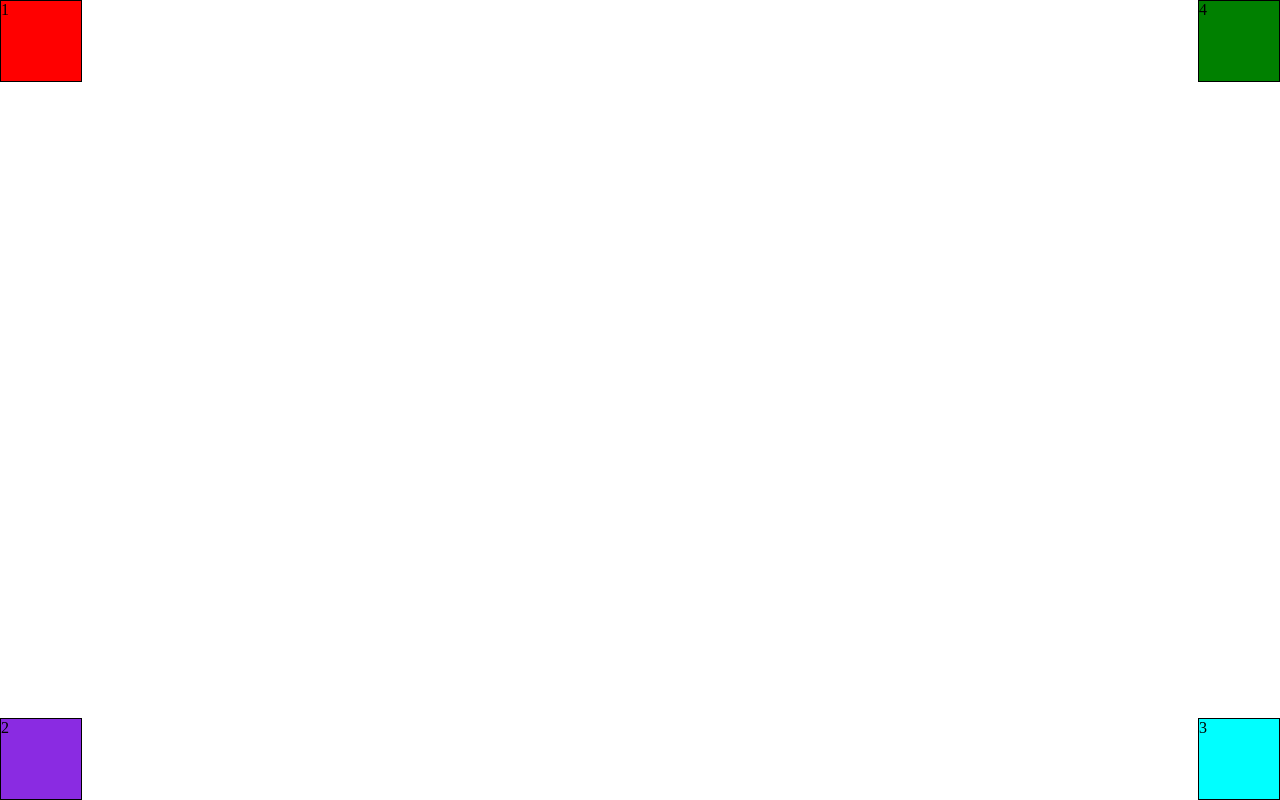
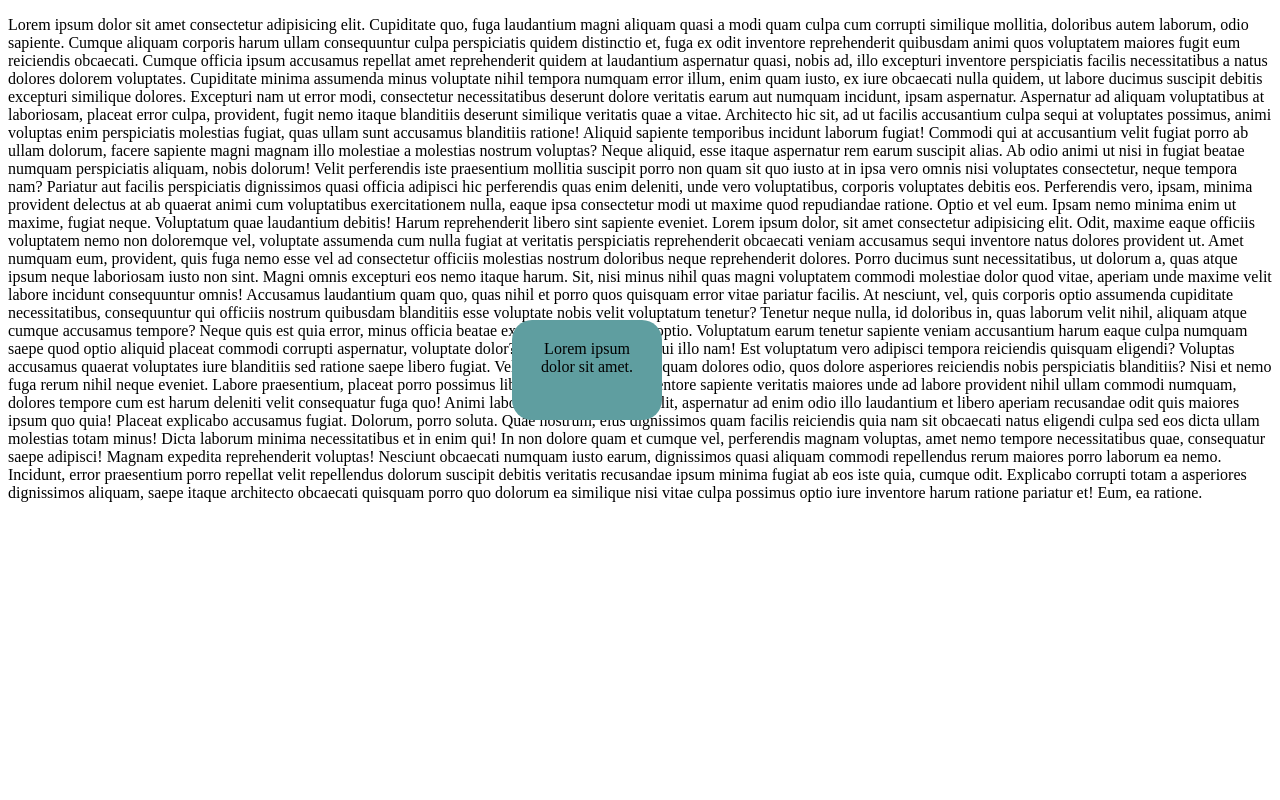
Before and after one commit to PolinaSmir/table-html, a plain HTML site: page index.html in a window 1280 px wide. Drawn offline with Linux system fonts and the light colour scheme.

Commit message:
Practice annoying message

```diff
--- a/index.html
+++ b/index.html
@@ -7,9 +7,81 @@
     <link rel="stylesheet" href="style.css" />
   </head>
   <body>
-    <div class="box1">1</div>
-    <div class="box2">2</div>
-    <div class="box3">3</div>
-    <div class="box4">4</div>
+    <p>
+      Lorem ipsum dolor sit amet consectetur adipisicing elit. Cupiditate quo,
+      fuga laudantium magni aliquam quasi a modi quam culpa cum corrupti
+      similique mollitia, doloribus autem laborum, odio sapiente. Cumque aliquam
+      corporis harum ullam consequuntur culpa perspiciatis quidem distinctio et,
+      fuga ex odit inventore reprehenderit quibusdam animi quos voluptatem
+      maiores fugit eum reiciendis obcaecati. Cumque officia ipsum accusamus
+      repellat amet reprehenderit quidem at laudantium aspernatur quasi, nobis
+      ad, illo excepturi inventore perspiciatis facilis necessitatibus a natus
+      dolores dolorem voluptates. Cupiditate minima assumenda minus voluptate
+      nihil tempora numquam error illum, enim quam iusto, ex iure obcaecati
+      nulla quidem, ut labore ducimus suscipit debitis excepturi similique
+      dolores. Excepturi nam ut error modi, consectetur necessitatibus deserunt
+      dolore veritatis earum aut numquam incidunt, ipsam aspernatur. Aspernatur
+      ad aliquam voluptatibus at laboriosam, placeat error culpa, provident,
+      fugit nemo itaque blanditiis deserunt similique veritatis quae a vitae.
+      Architecto hic sit, ad ut facilis accusantium culpa sequi at voluptates
+      possimus, animi voluptas enim perspiciatis molestias fugiat, quas ullam
+      sunt accusamus blanditiis ratione! Aliquid sapiente temporibus incidunt
+      laborum fugiat! Commodi qui at accusantium velit fugiat porro ab ullam
+      dolorum, facere sapiente magni magnam illo molestiae a molestias nostrum
+      voluptas? Neque aliquid, esse itaque aspernatur rem earum suscipit alias.
+      Ab odio animi ut nisi in fugiat beatae numquam perspiciatis aliquam, nobis
+      dolorum! Velit perferendis iste praesentium mollitia suscipit porro non
+      quam sit quo iusto at in ipsa vero omnis nisi voluptates consectetur,
+      neque tempora nam? Pariatur aut facilis perspiciatis dignissimos quasi
+      officia adipisci hic perferendis quas enim deleniti, unde vero
+      voluptatibus, corporis voluptates debitis eos. Perferendis vero, ipsam,
+      minima provident delectus at ab quaerat animi cum voluptatibus
+      exercitationem nulla, eaque ipsa consectetur modi ut maxime quod
+      repudiandae ratione. Optio et vel eum. Ipsam nemo minima enim ut maxime,
+      fugiat neque. Voluptatum quae laudantium debitis! Harum reprehenderit
+      libero sint sapiente eveniet. Lorem ipsum dolor, sit amet consectetur
+      adipisicing elit. Odit, maxime eaque officiis voluptatem nemo non
+      doloremque vel, voluptate assumenda cum nulla fugiat at veritatis
+      perspiciatis reprehenderit obcaecati veniam accusamus sequi inventore
+      natus dolores provident ut. Amet numquam eum, provident, quis fuga nemo
+      esse vel ad consectetur officiis molestias nostrum doloribus neque
+      reprehenderit dolores. Porro ducimus sunt necessitatibus, ut dolorum a,
+      quas atque ipsum neque laboriosam iusto non sint. Magni omnis excepturi
+      eos nemo itaque harum. Sit, nisi minus nihil quas magni voluptatem commodi
+      molestiae dolor quod vitae, aperiam unde maxime velit labore incidunt
+      consequuntur omnis! Accusamus laudantium quam quo, quas nihil et porro
+      quos quisquam error vitae pariatur facilis. At nesciunt, vel, quis
+      corporis optio assumenda cupiditate necessitatibus, consequuntur qui
+      officiis nostrum quibusdam blanditiis esse voluptate nobis velit
+      voluptatum tenetur? Tenetur neque nulla, id doloribus in, quas laborum
+      velit nihil, aliquam atque cumque accusamus tempore? Neque quis est quia
+      error, minus officia beatae exercitationem aliquam optio. Voluptatum earum
+      tenetur sapiente veniam accusantium harum eaque culpa numquam saepe quod
+      optio aliquid placeat commodi corrupti aspernatur, voluptate dolor? Ipsum
+      magni vero sequi illo nam! Est voluptatum vero adipisci tempora reiciendis
+      quisquam eligendi? Voluptas accusamus quaerat voluptates iure blanditiis
+      sed ratione saepe libero fugiat. Velit sit sunt dolorem quisquam dolores
+      odio, quos dolore asperiores reiciendis nobis perspiciatis blanditiis?
+      Nisi et nemo fuga rerum nihil neque eveniet. Labore praesentium, placeat
+      porro possimus libero ad neque. Sint inventore sapiente veritatis maiores
+      unde ad labore provident nihil ullam commodi numquam, dolores tempore cum
+      est harum deleniti velit consequatur fuga quo! Animi laborum
+      exercitationem velit, aspernatur ad enim odio illo laudantium et libero
+      aperiam recusandae odit quis maiores ipsum quo quia! Placeat explicabo
+      accusamus fugiat. Dolorum, porro soluta. Quae nostrum, eius dignissimos
+      quam facilis reiciendis quia nam sit obcaecati natus eligendi culpa sed
+      eos dicta ullam molestias totam minus! Dicta laborum minima necessitatibus
+      et in enim qui! In non dolore quam et cumque vel, perferendis magnam
+      voluptas, amet nemo tempore necessitatibus quae, consequatur saepe
+      adipisci! Magnam expedita reprehenderit voluptas! Nesciunt obcaecati
+      numquam iusto earum, dignissimos quasi aliquam commodi repellendus rerum
+      maiores porro laborum ea nemo. Incidunt, error praesentium porro repellat
+      velit repellendus dolorum suscipit debitis veritatis recusandae ipsum
+      minima fugiat ab eos iste quia, cumque odit. Explicabo corrupti totam a
+      asperiores dignissimos aliquam, saepe itaque architecto obcaecati quisquam
+      porro quo dolorum ea similique nisi vitae culpa possimus optio iure
+      inventore harum ratione pariatur et! Eum, ea ratione.
+    </p>
+    <div>Lorem ipsum dolor sit amet.</div>
   </body>
 </html>
--- a/style.css
+++ b/style.css
@@ -1,29 +1,12 @@
 div {
-  width: 80px;
-  height: 80px;
-  border: 1px solid black;
+  width: 150px;
+  height: 100px;
+  background-color: cadetblue;
+  position: fixed;
+  top: 40%;
+  left: 40%;
+  text-align: center;
+  box-sizing: border-box;
+  padding: 20px;
+  border-radius: 20px;
 }
-.box1 {
-  position: fixed;
-  top: 0;
-  left: 0;
-  background-color: red;
-}
-.box2 {
-  position: fixed;
-  bottom: 0;
-  left: 0;
-  background-color: blueviolet;
-}
-.box3 {
-  position: fixed;
-  bottom: 0;
-  right: 0;
-  background-color: aqua;
-}
-.box4 {
-  position: fixed;
-  top: 0;
-  right: 0;
-  background-color: green;
-}
```
